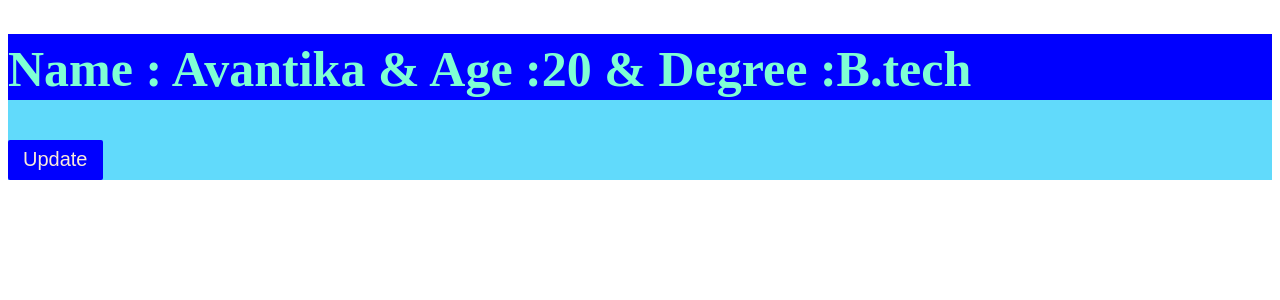
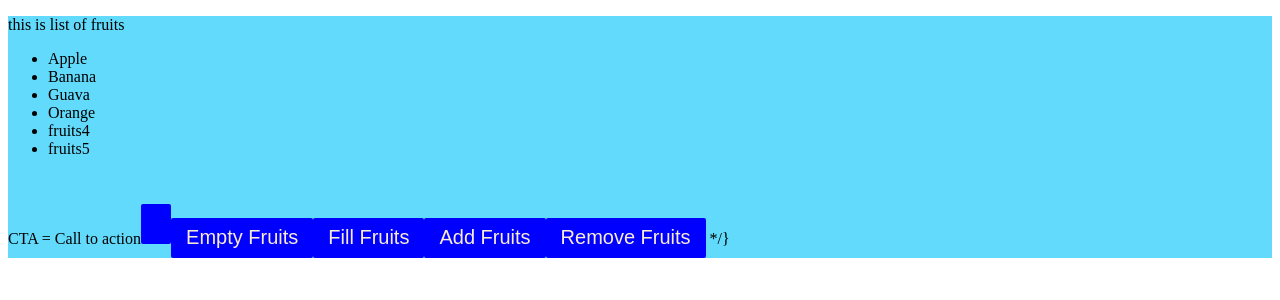
Before and after one commit to AVANTIKA139/frontendwebD, a React (Create React App) app: page / in a window 1280 px wide. Shown: the top 300 px of the page. Built offline with nearby package versions, Linux system fonts and the light colour scheme.

Commit message:
practiseArray

```diff
--- a/src/App.js
+++ b/src/App.js
@@ -10,7 +10,8 @@ import React from "react";
 // import Name from "./Name";
 // import RulesHook from "./components/RulesHook";
 
-import UseStateObject from "./components/UseStateObject";
+// import UseStateObject from "./components/UseStateObject";
+import Array from "./components/Array";
 function App() {
   return (
     <>
@@ -21,7 +22,7 @@ function App() {
       {/* <UseStateArray /> */}
       {/* <Name /> */}
       {/* <RulesHook /> */}
-      <UseStateObject />
+      <Array />
     </>
   );
 }
--- /dev/null
+++ b/src/components/Array.js
@@ -0,0 +1,42 @@
+import React, { useState } from "react";
+
+const Array = () => {
+  const [toggle, settoggle] = useState(true);
+  const [fruits, setFruits] = useState(["Apple", "Banana", "Guava", "Orange"]);
+  const handleUpdateFruits = () => {
+    if (toggle) setFruits(["Banana", "Grapes", "Orange", "Apple"]);
+    else setFruits(["Apple", "Banana", "Grapes", "Guava"]);
+    settoggle(!toggle);
+  };
+  return (
+    <>
+      <p>this is list of fruits</p>
+      <ul>
+        <li>{fruits[0]}</li>
+        <li>{fruits[1]}</li>
+        <li>{fruits[2]}</li>
+        <li>{fruits[3]}</li>
+        <li>fruits{[4]}</li>
+        <li>fruits{[5]}</li>
+      </ul>
+      CTA = Call to action
+      {/* {/* <button onClick={() => handleUpdateFruits()} type="button"></button> */}
+      <button type="button" onClick={() => handleShuffleFruits()}></button>
+      <button type="button" onClick={() => handleEmptyFruits()}>
+        Empty Fruits
+      </button>
+      <button type="button" onClick={() => handleFillFruits()}>
+        Fill Fruits
+      </button>
+      <button type="button" onClick={() => handleAddFruits()}>
+        Add Fruits
+      </button>
+      <button type="button" onClick={() => handleRemoveFruits()}>
+        Remove Fruits
+      </button>{" "}
+      */}
+    </>
+  );
+};
+
+export default Array;
```
